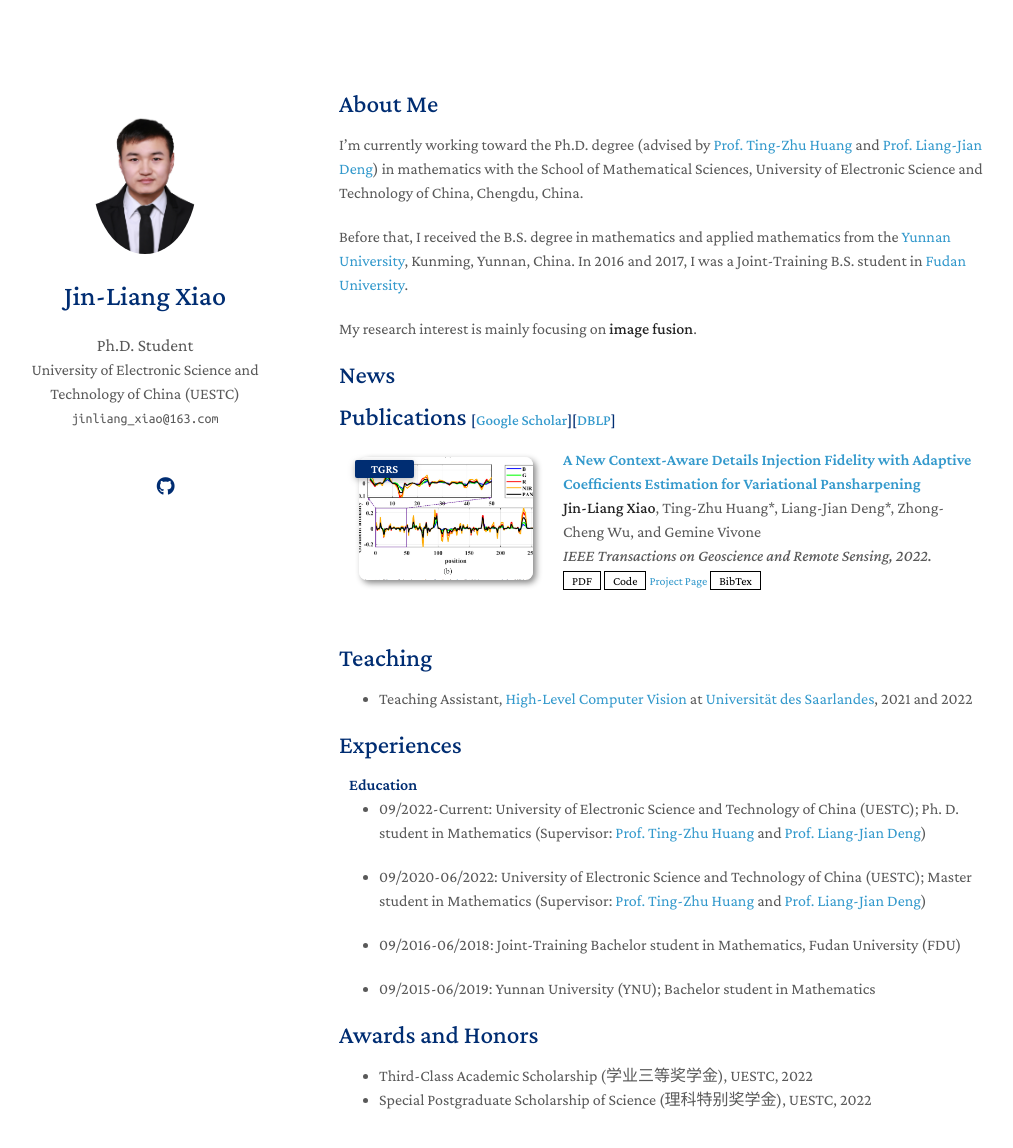
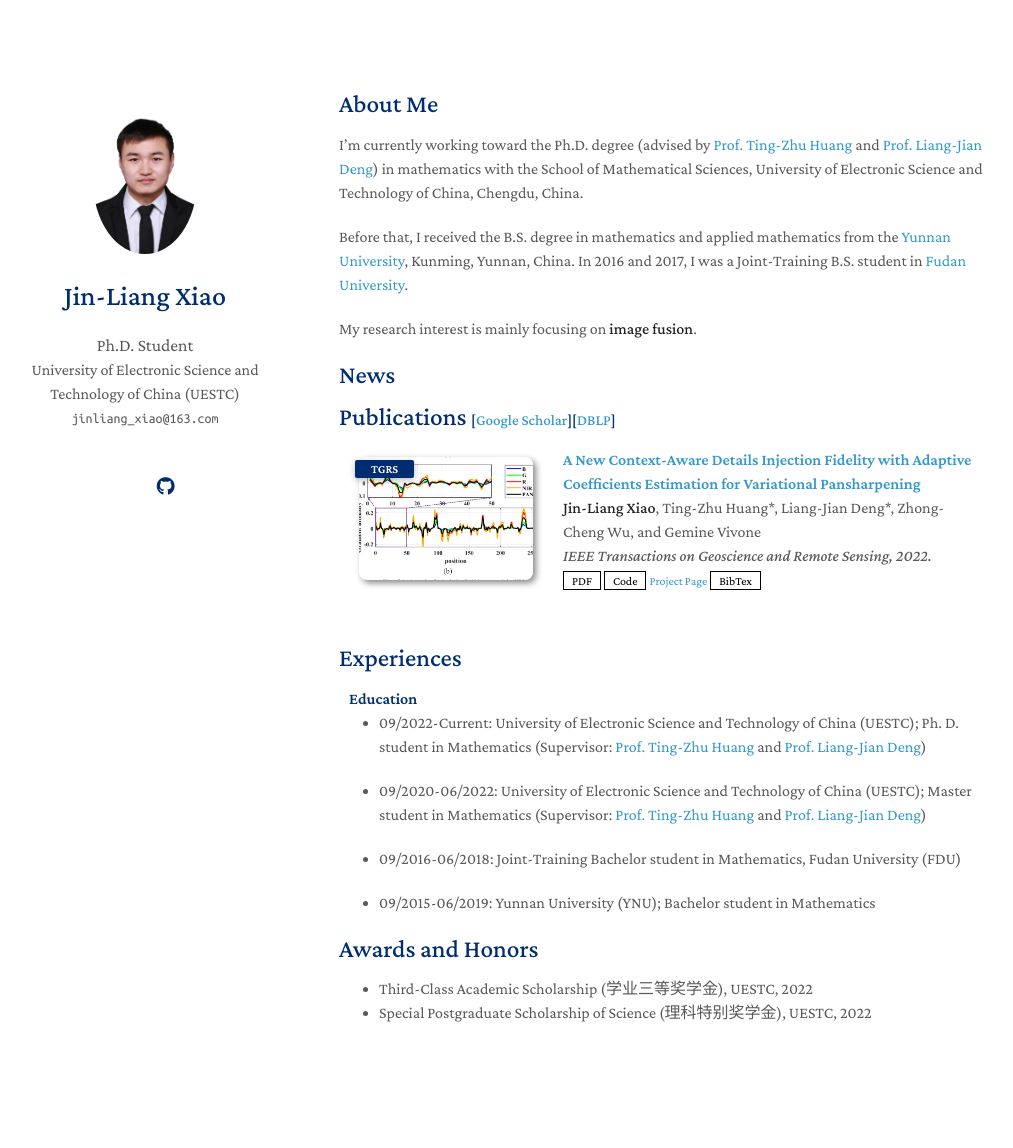
Before and after one commit to Jin-liangXiao/Jin-liangXiao.github.io, a Jekyll site: the page built from index.md, in a window 1280 px wide and 1230 px high. Shown: the top 1148 px of the window, without its empty margins (131-1144 px from the left). Built offline with Jekyll 4.4.1, drawn with Linux system fonts in a browser that asks for light colours; nearby versions of some CDN libraries; a style sheet for code colours, icons or effects is not loaded; our own code applies the rules of GitHub Pages for plain Markdown files.

Commit message:
Update index.md

```diff
--- a/index.md
+++ b/index.md
@@ -20,9 +20,7 @@
 
 
 {% include_relative _includes/publications.md %}
-## Teaching
 
-- Teaching Assistant, [High-Level Computer Vision](https://www.mpi-inf.mpg.de/hlcv) at [Universität des Saarlandes](https://www.uni-saarland.de/), 2021 and 2022
 
 {% include_relative _includes/services.md %}
 
```
